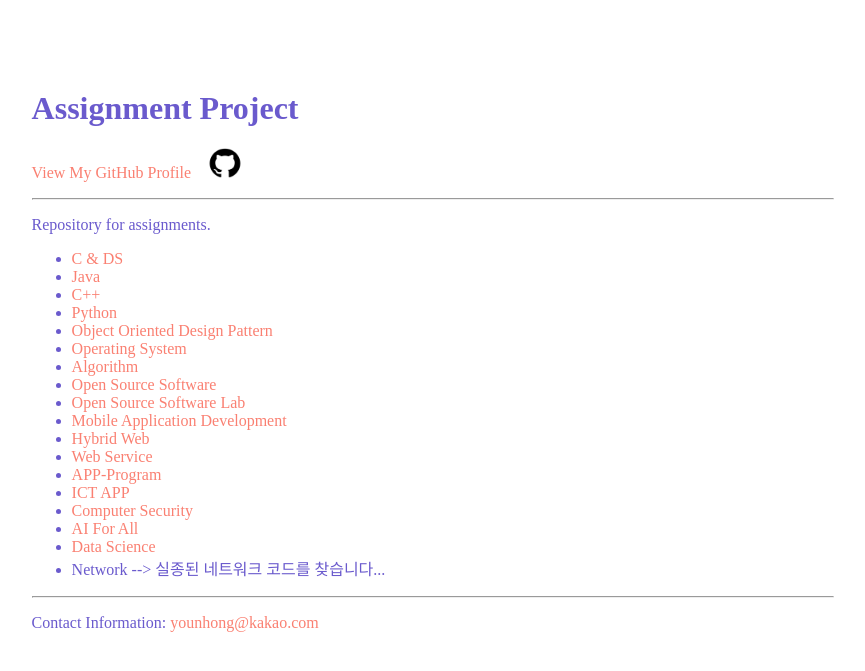
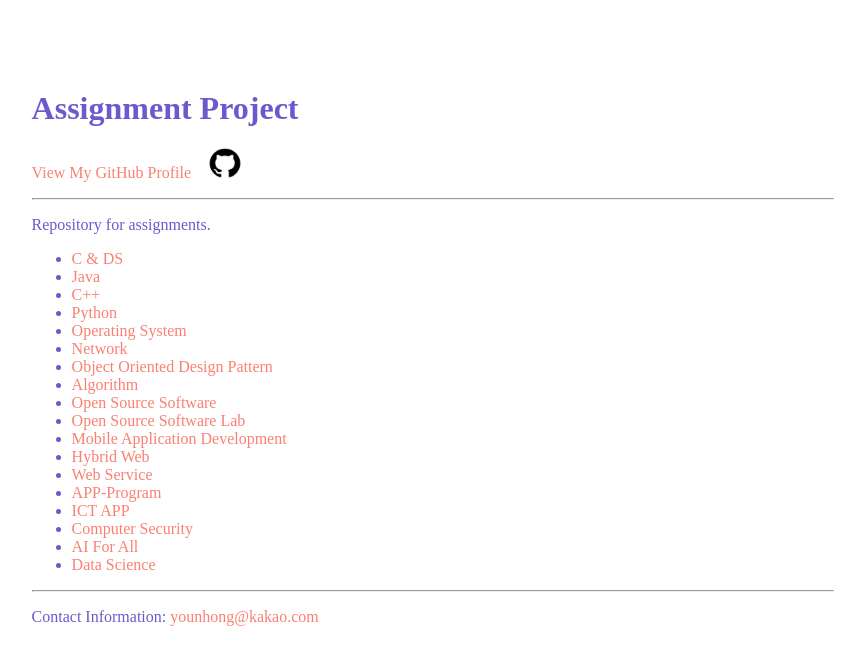
Before and after one commit to Younhong/younhong.github.io, a Jekyll site: the page projects/assignment/index.html, which Jekyll copies as it is, in a window 1280 px wide. Shown: the top 671 px of the page, without its empty margins (58-923 px from the left). Built offline with Jekyll 4.4.1, drawn with Linux system fonts in a browser that asks for light colours.

Commit message:
Update index.html

```diff
--- a/projects/assignment/index.html
+++ b/projects/assignment/index.html
@@ -55,7 +56,6 @@
         <li><a href="https://github.com/Younhong/DES-Encrypt-Algorithm">Computer Security</a></li>
         <li><a href="https://github.com/Younhong/JoyAIx">AI For All</a></li>
         <li><a href="https://github.com/Younhong/DataScience">Data Science</a></li>
-        <li>Network --> 실종된 네트워크 코드를 찾습니다...</li>
       </ul>
     </main>
     <hr>
```
Also changed, not shown: other parts of projects/assignment/index.html (+2 -1 lines).
